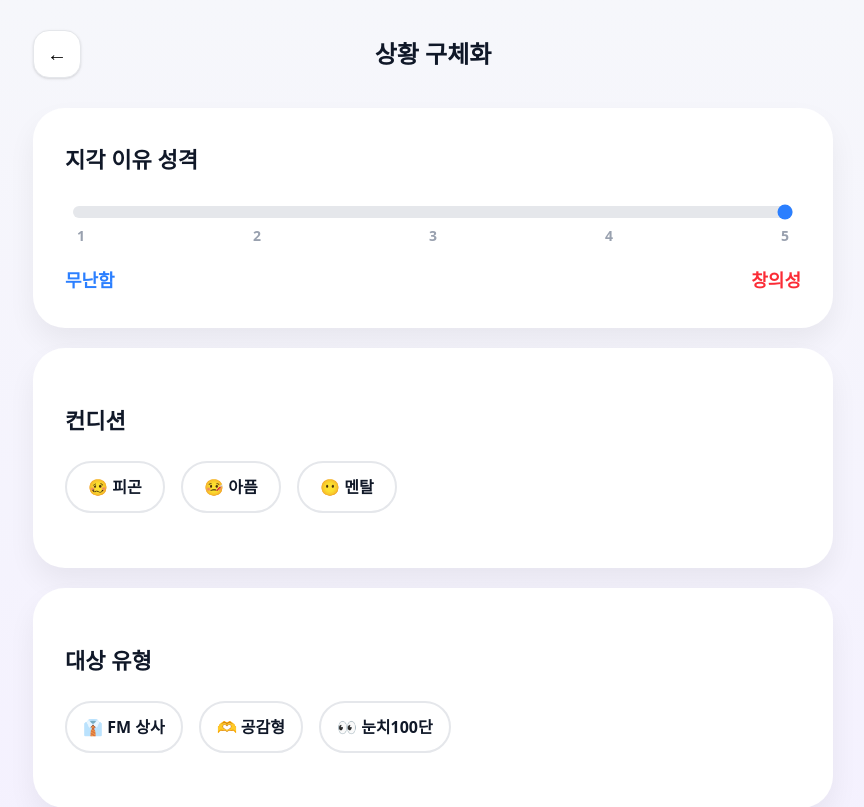
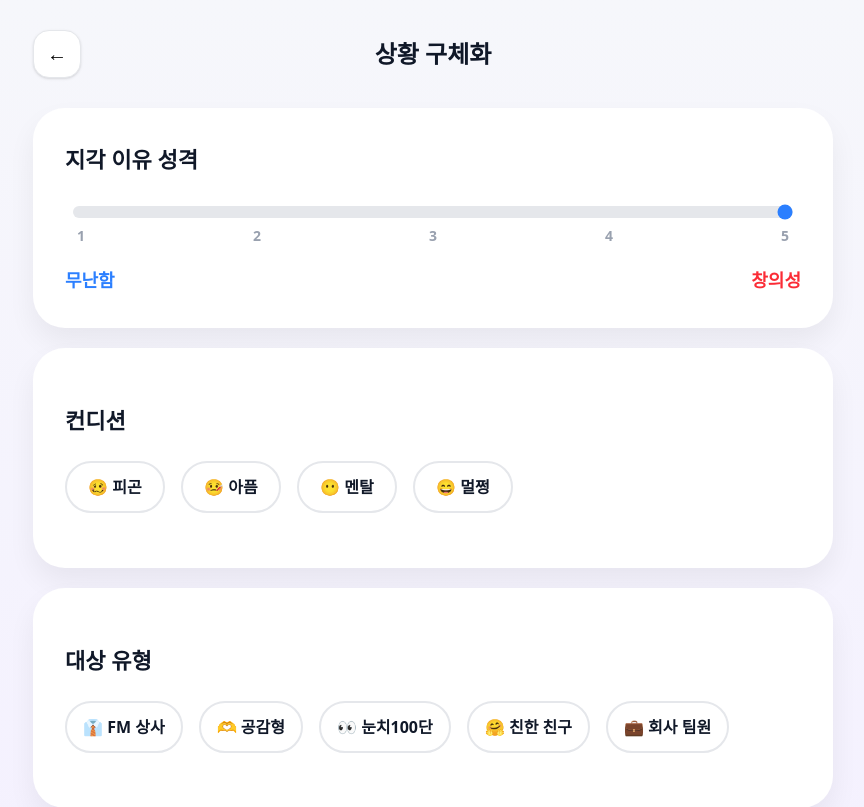
Before and after one commit to Bluedragon3rd/Frontend, a React (Vite) app in the folder makingLie/: page /second-step in a window 1280 px wide. Shown: the top 807 px of the page, without its empty margins (207-1071 px from the left). Built offline with nearby package versions, Linux system fonts and the light colour scheme.

Commit message:
상대 타입 및 내 멘탈 상태 추가

```diff
--- a/makingLie/src/components/ConditionCard.tsx
+++ b/makingLie/src/components/ConditionCard.tsx
@@ -7,7 +7,7 @@ import Chip from "./Chip";
 const ConditionCard = () => {
   const { condition, setCondition } = useSituationStore();
 
-  const options: ConditionType[] = ["피곤", "아픔", "멘탈"];
+  const options: ConditionType[] = ["피곤", "아픔", "멘탈", "멀쩡"];
 
   return (
     <div
@@ -30,6 +30,7 @@ const ConditionCard = () => {
             {opt === "피곤" && "🥴 피곤"}
             {opt === "아픔" && "🤒 아픔"}
             {opt === "멘탈" && "😶 멘탈"}
+            {opt === "멀쩡" && "😄 멀쩡"}
           </Chip>
         ))}
       </div>
--- a/makingLie/src/components/TargetTypeCard.tsx
+++ b/makingLie/src/components/TargetTypeCard.tsx
@@ -4,7 +4,13 @@ import Chip from "./Chip";
 const TargetTypeCard = () => {
   const { target, setTarget } = useSituationStore();
 
-  const options: TargetType[] = ["FM 상사", "공감형", "눈치100단"];
+  const options: TargetType[] = [
+    "FM 상사",
+    "공감형",
+    "눈치100단",
+    "친한 친구",
+    "회사 팀원",
+  ];
 
   return (
     // 👇 최상위 div 스타일 수정
@@ -29,6 +35,8 @@ const TargetTypeCard = () => {
             {opt === "FM 상사" && "👔 FM 상사"}
             {opt === "공감형" && "🫶 공감형"}
             {opt === "눈치100단" && "👀 눈치100단"}
+            {opt === "친한 친구" && "🤗 친한 친구"}
+            {opt === "회사 팀원" && "💼 회사 팀원"}
           </Chip>
         ))}
       </div>
--- a/makingLie/src/store/useSituationStore.ts
+++ b/makingLie/src/store/useSituationStore.ts
@@ -1,7 +1,12 @@
 import { create } from "zustand";
 
-export type ConditionType = "피곤" | "아픔" | "멘탈";
-export type TargetType = "FM 상사" | "공감형" | "눈치100단";
+export type ConditionType = "피곤" | "아픔" | "멘탈" | "멀쩡";
+export type TargetType =
+  | "FM 상사"
+  | "공감형"
+  | "눈치100단"
+  | "친한 친구"
+  | "회사 팀원";
 
 interface SituationState {
   whyLevel: number;
```
